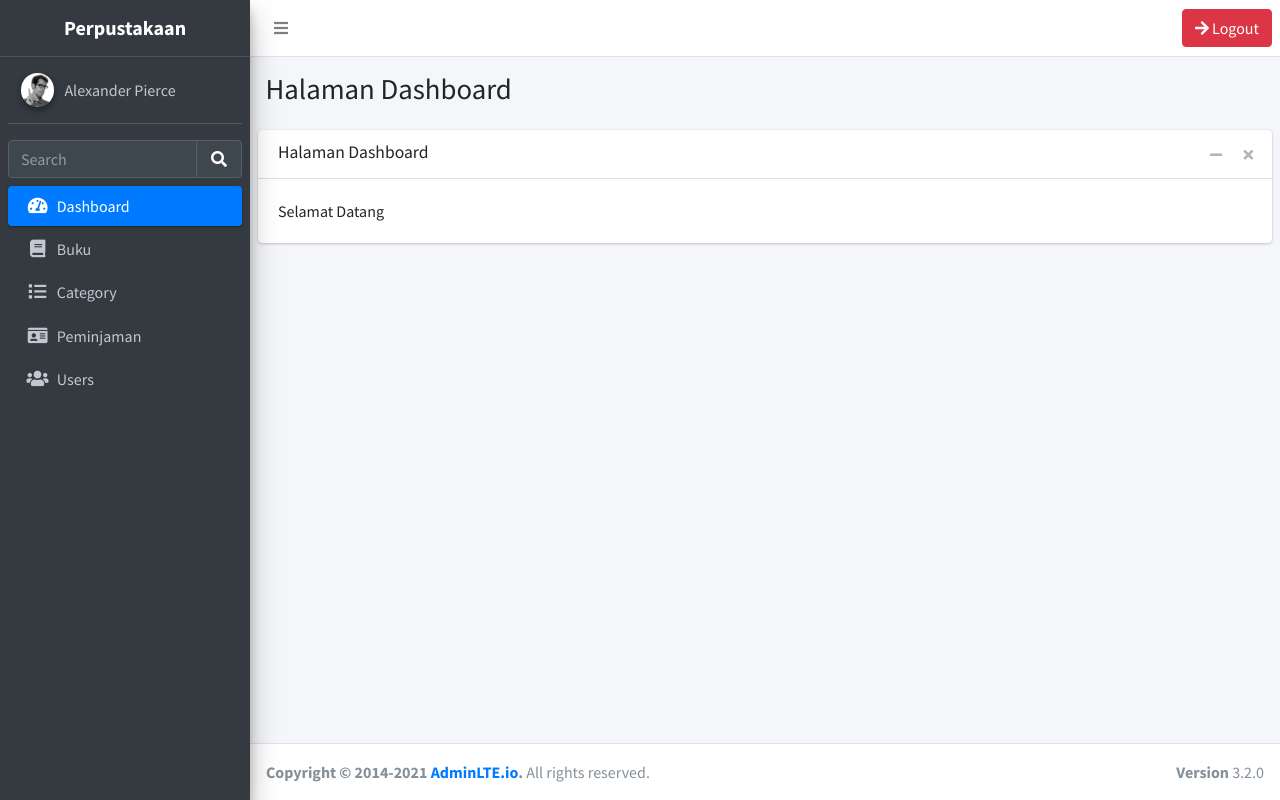
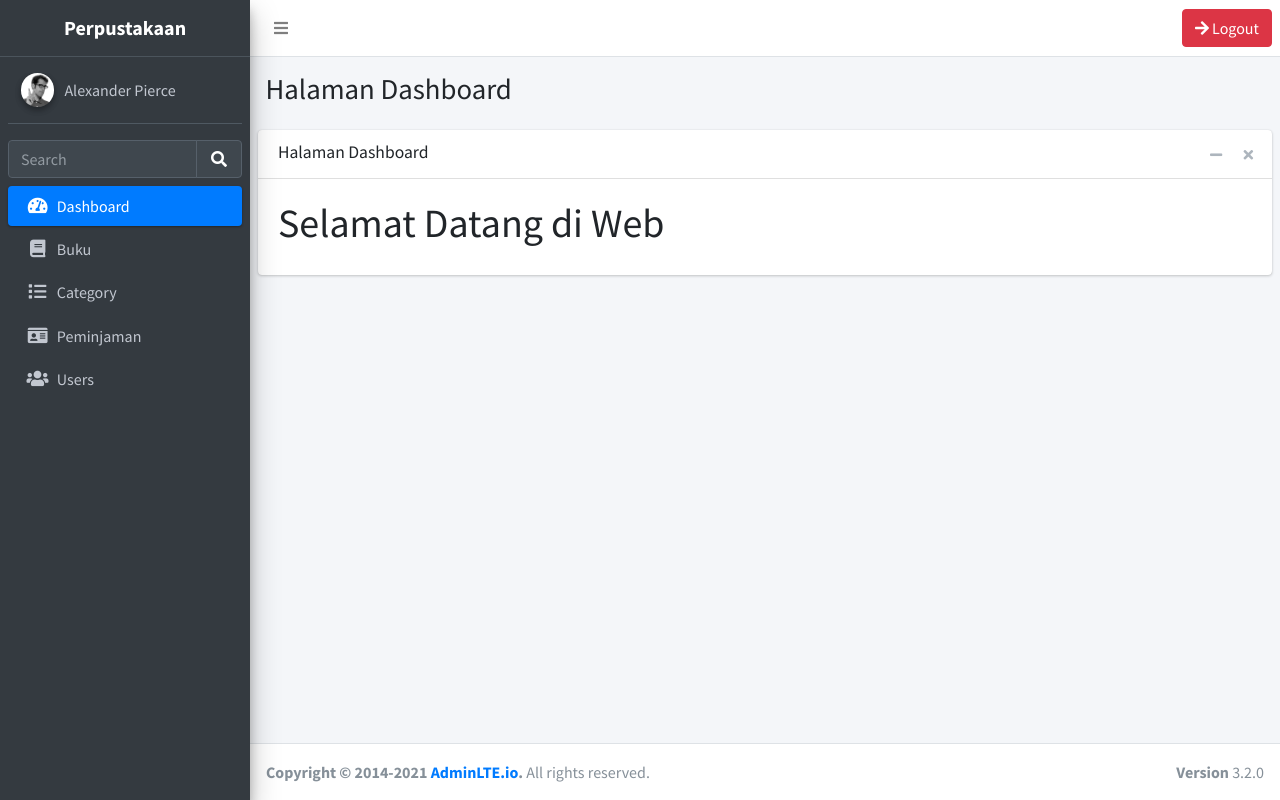
Before and after one commit to TeguhrizM19/perpustakaan, a Laravel app: page / in a window 1280 px wide. Run offline with Laravel 10, Linux system fonts and the light colour scheme; some libraries are stand-ins or nearby versions.

Commit message:
membuat banch laravel ui

```diff
--- a/resources/views/index.blade.php
+++ b/resources/views/index.blade.php
@@ -4,5 +4,5 @@
 @endsection
 
 @section('content')
-  Selamat Datang
+  <h1>Selamat Datang di Web</h1>
 @endsection
```
